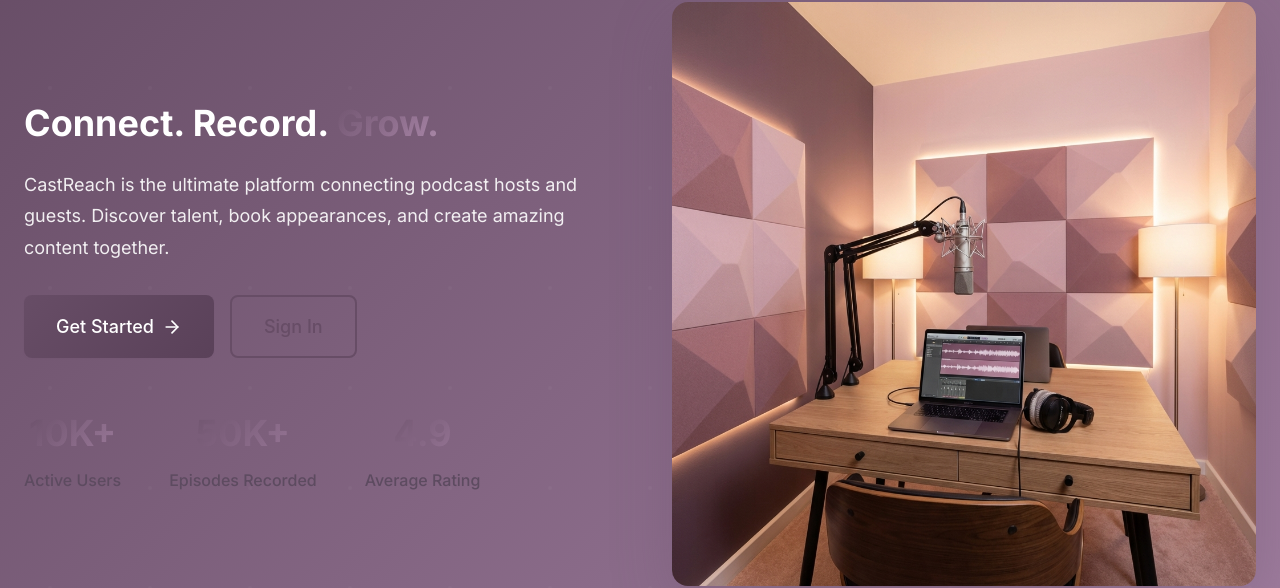
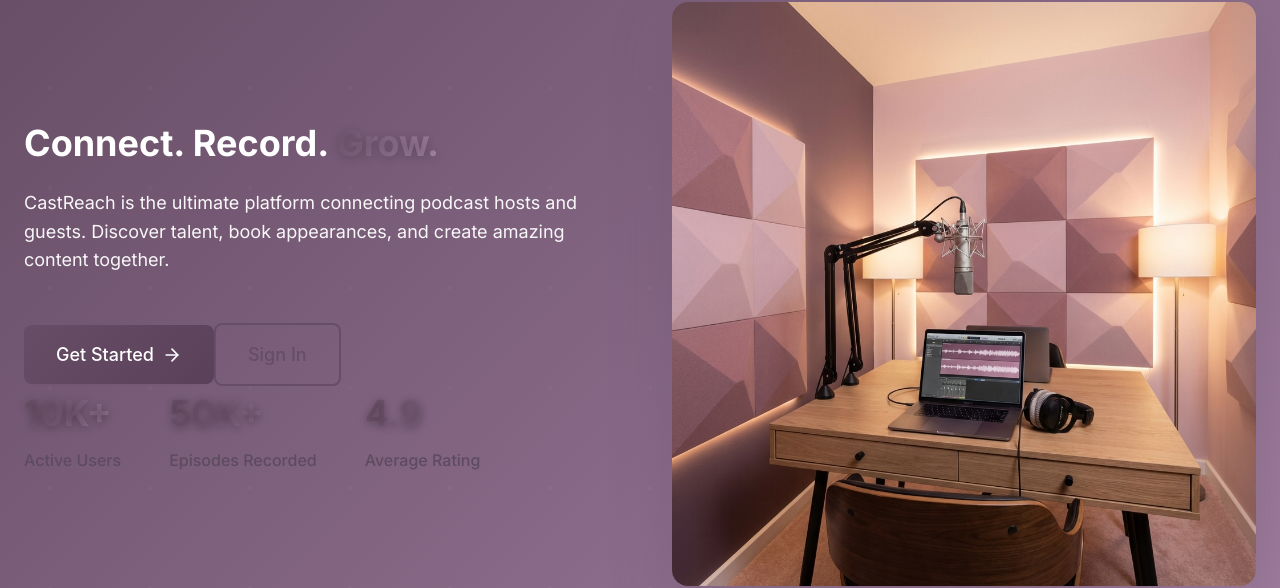
Before and after one commit to ANISH-JOHN777/castreach, a React (Vite) app: page / in a window 1280 px wide. Shown: the part 185-773 px from the top of the page. Built offline with nearby package versions, Linux system fonts and the light colour scheme; no server answers.

Commit message:
fix: Improve hero text visibility - white text with shadows

```diff
--- a/src/pages/Home.css
+++ b/src/pages/Home.css
@@ -40,20 +40,18 @@
 }
 
 .gradient-text {
-    background: linear-gradient(135deg, #EBD6DC, #F5E8EC);
-    -webkit-background-clip: text;
-    -webkit-text-fill-color: transparent;
-    background-clip: text;
+    color: #FFFFFF;
+    text-shadow: 0 2px 10px rgba(0, 0, 0, 0.2);
 }
 
 .hero-description {
     font-size: var(--font-size-lg);
-    line-height: var(--line-height-relaxed);
-    margin-bottom: var(--spacing-xl);
-    color: rgba(255, 255, 255, 0.9);
+    color: rgba(255, 255, 255, 0.95);
+    margin-bottom: var(--spacing-2xl);
+    line-height: 1.6;
 }
 
-.hero-actions {
+.hero-cta {
     display: flex;
     gap: var(--spacing-md);
     margin-bottom: var(--spacing-2xl);
@@ -64,20 +62,22 @@
     gap: var(--spacing-2xl);
 }
 
-.stat {
+.stat-item {
     text-align: center;
 }
 
 .stat-number {
     font-size: var(--font-size-3xl);
     font-weight: var(--font-weight-bold);
-    color: var(--text-inverse);
+    color: #FFFFFF;
     margin-bottom: var(--spacing-xs);
+    text-shadow: 0 2px 8px rgba(0, 0, 0, 0.3);
 }
 
 .stat-label {
     font-size: var(--font-size-sm);
-    color: rgba(255, 255, 255, 0.8);
+    color: rgba(255, 255, 255, 0.95);
+    font-weight: 500;
 }
 
 .hero-illustration {
```
Also changed, not shown: 1 other file (tests, documents, lock files or other folders).
